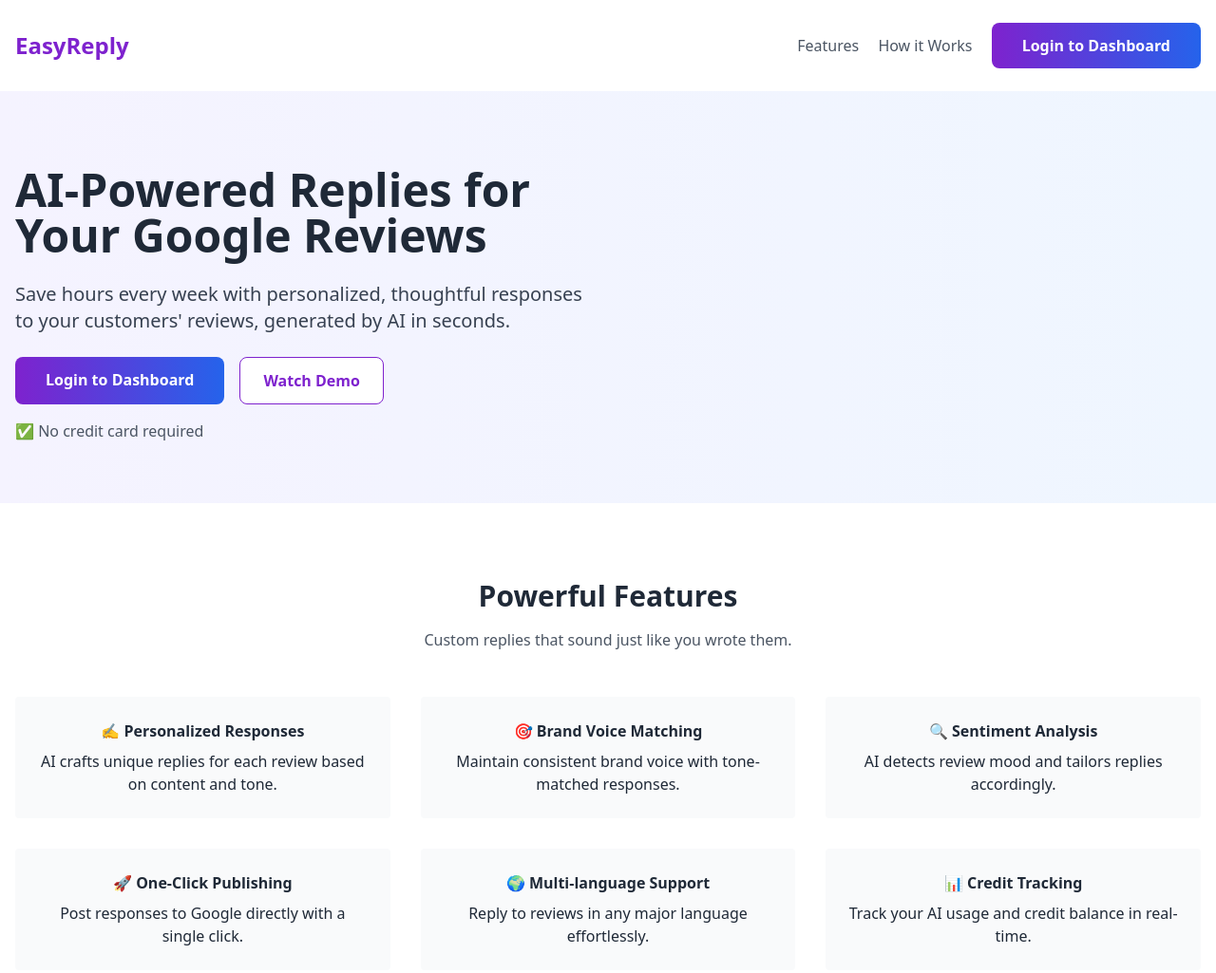
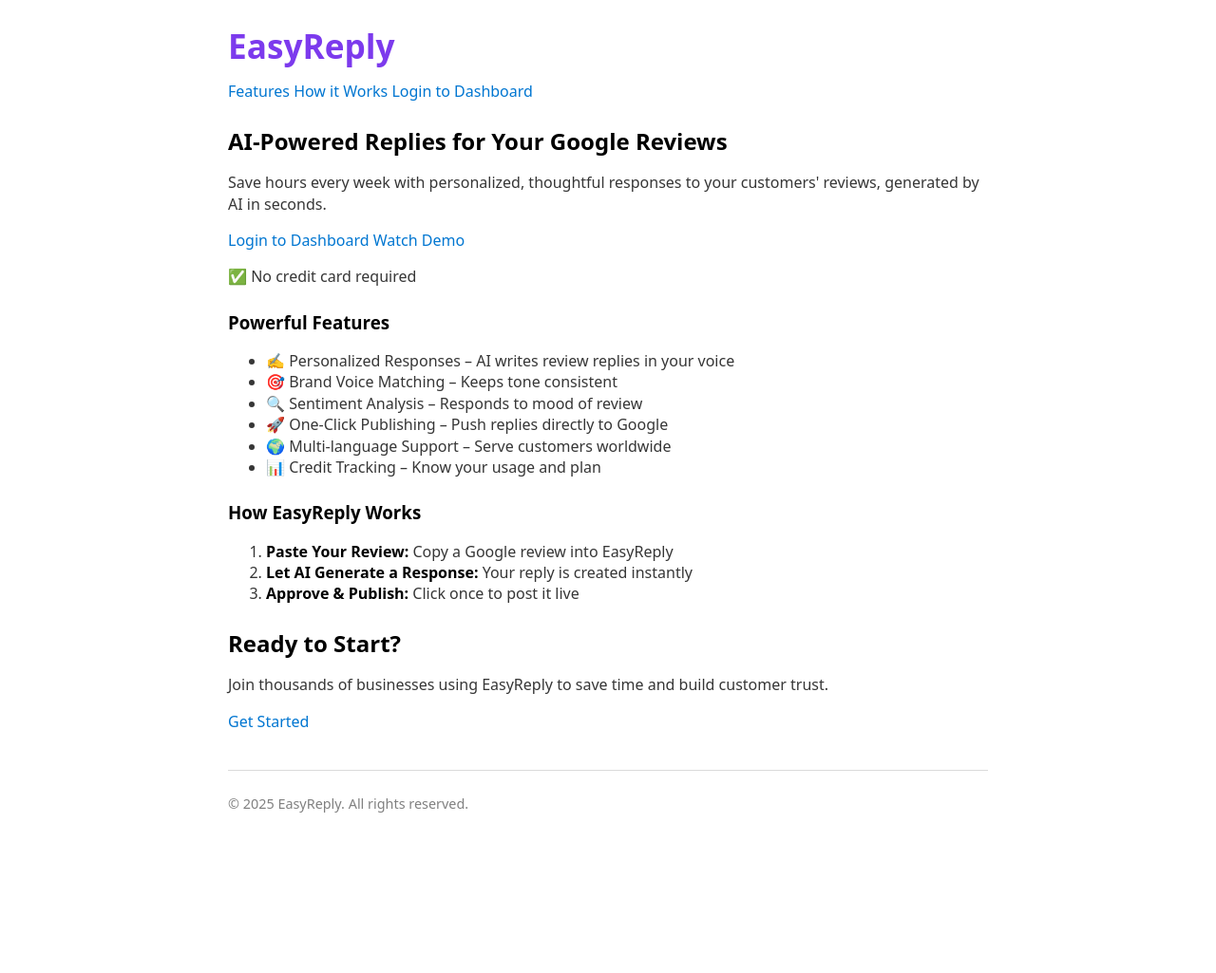
Before and after one commit to Superai-cool/easyreplywebpage, a plain HTML site: page index.html in a window 1280 px wide. Shown: the top 1025 px of the page at 95% size. After the commit the page ends 877 px from the top, so only its background shows below. Drawn offline with nearby package versions, Linux system fonts and the light colour scheme.

Commit message:
Update index.html

```diff
--- a/index.html
+++ b/index.html
@@ -5,110 +5,66 @@
   <meta name="viewport" content="width=device-width, initial-scale=1.0" />
   <title>EasyReply – AI-Powered Google Review Replies</title>
   <link href="https://fonts.googleapis.com/css2?family=Poppins:wght@400;600;700&display=swap" rel="stylesheet" />
-  <script src="https://cdn.tailwindcss.com"></script>
-  <link rel="stylesheet" href="style.css">
+  <link rel="stylesheet" href="https://cdn.jsdelivr.net/npm/water.css@2/out/light.css" />
+  <link rel="stylesheet" href="style.css" />
 </head>
-<body class="text-gray-800">
+<body>
+
   <!-- Header -->
-  <header class="bg-white py-6 shadow-md">
-    <div class="container mx-auto px-4 flex justify-between items-center">
-      <div class="flex items-center">
-        <h1 class="text-2xl font-bold text-purple-700">EasyReply</h1>
-      </div>
-      <nav class="space-x-4">
-        <a href="#features" class="text-gray-600 hover:text-purple-700">Features</a>
-        <a href="#how-it-works" class="text-gray-600 hover:text-purple-700">How it Works</a>
-        <a href="#" class="cta-button">Login to Dashboard</a>
-      </nav>
-    </div>
+  <header>
+    <h1 style="color: #7c3aed;">EasyReply</h1>
+    <nav>
+      <a href="#features">Features</a>
+      <a href="#how-it-works">How it Works</a>
+      <a href="https://dashboard.easyreply.app/">Login to Dashboard</a>
+    </nav>
   </header>
 
   <!-- Hero Section -->
-  <section class="pt-20 pb-16 gradient-bg">
-    <div class="container mx-auto px-4 grid grid-cols-1 lg:grid-cols-2 gap-12 items-center">
-      <div>
-        <h2 class="text-4xl lg:text-5xl font-bold mb-6 leading-tight">AI-Powered Replies for Your Google Reviews</h2>
-        <p class="text-xl text-gray-700 mb-6">Save hours every week with personalized, thoughtful responses to your customers' reviews, generated by AI in seconds.</p>
-        <div class="flex flex-col sm:flex-row gap-4">
-          <a href="#" class="cta-button text-center">Login to Dashboard</a>
-          <a href="#" class="bg-white border border-purple-700 text-purple-700 px-6 py-3 rounded-lg font-semibold text-center hover:bg-purple-50">Watch Demo</a>
-        </div>
-        <p class="mt-4 text-gray-600">✅ No credit card required</p>
-      </div>
-    </div>
+  <section>
+    <h2>AI-Powered Replies for Your Google Reviews</h2>
+    <p>
+      Save hours every week with personalized, thoughtful responses to your customers' reviews, generated by AI in seconds.
+    </p>
+    <a href="https://dashboard.easyreply.app/" class="button">Login to Dashboard</a>
+    <a href="#" class="button alt">Watch Demo</a>
+    <p style="margin-top: 1rem;">✅ No credit card required</p>
   </section>
 
   <!-- Features Section -->
-  <section id="features" class="py-20 bg-white">
-    <div class="container mx-auto px-4 text-center">
-      <h2 class="text-3xl font-bold mb-4">Powerful Features</h2>
-      <p class="mb-12 text-gray-600">Custom replies that sound just like you wrote them.</p>
-      <div class="grid md:grid-cols-3 gap-8">
-        <div class="p-6 bg-gray-50 rounded feature-box">
-          <h4 class="font-semibold mb-2">✍️ Personalized Responses</h4>
-          <p>AI crafts unique replies for each review based on content and tone.</p>
-        </div>
-        <div class="p-6 bg-gray-50 rounded feature-box">
-          <h4 class="font-semibold mb-2">🎯 Brand Voice Matching</h4>
-          <p>Maintain consistent brand voice with tone-matched responses.</p>
-        </div>
-        <div class="p-6 bg-gray-50 rounded feature-box">
-          <h4 class="font-semibold mb-2">🔍 Sentiment Analysis</h4>
-          <p>AI detects review mood and tailors replies accordingly.</p>
-        </div>
-        <div class="p-6 bg-gray-50 rounded feature-box">
-          <h4 class="font-semibold mb-2">🚀 One-Click Publishing</h4>
-          <p>Post responses to Google directly with a single click.</p>
-        </div>
-        <div class="p-6 bg-gray-50 rounded feature-box">
-          <h4 class="font-semibold mb-2">🌍 Multi-language Support</h4>
-          <p>Reply to reviews in any major language effortlessly.</p>
-        </div>
-        <div class="p-6 bg-gray-50 rounded feature-box">
-          <h4 class="font-semibold mb-2">📊 Credit Tracking</h4>
-          <p>Track your AI usage and credit balance in real-time.</p>
-        </div>
-      </div>
-    </div>
+  <section id="features">
+    <h3>Powerful Features</h3>
+    <ul>
+      <li>✍️ Personalized Responses – AI writes review replies in your voice</li>
+      <li>🎯 Brand Voice Matching – Keeps tone consistent</li>
+      <li>🔍 Sentiment Analysis – Responds to mood of review</li>
+      <li>🚀 One-Click Publishing – Push replies directly to Google</li>
+      <li>🌍 Multi-language Support – Serve customers worldwide</li>
+      <li>📊 Credit Tracking – Know your usage and plan</li>
+    </ul>
   </section>
 
   <!-- How It Works -->
-  <section id="how-it-works" class="py-20 bg-gray-50">
-    <div class="container mx-auto px-4 text-center">
-      <h2 class="text-3xl font-bold mb-4">How EasyReply Works</h2>
-      <p class="mb-12 text-gray-600">3 quick steps to turn your reviews into reputation gold.</p>
-      <div class="grid md:grid-cols-3 gap-8">
-        <div>
-          <div class="step-circle">1</div>
-          <h4 class="font-semibold mb-2">Paste Your Review</h4>
-          <p>Copy any customer review from Google and drop it into EasyReply.</p>
-        </div>
-        <div>
-          <div class="step-circle">2</div>
-          <h4 class="font-semibold mb-2">Let AI Work Its Magic</h4>
-          <p>Our AI reads the tone and content, then writes a smart reply instantly.</p>
-        </div>
-        <div>
-          <div class="step-circle">3</div>
-          <h4 class="font-semibold mb-2">Approve & Publish</h4>
-          <p>Click to approve or tweak the reply, then publish directly to your profile.</p>
-        </div>
-      </div>
-    </div>
+  <section id="how-it-works">
+    <h3>How EasyReply Works</h3>
+    <ol>
+      <li><strong>Paste Your Review:</strong> Copy a Google review into EasyReply</li>
+      <li><strong>Let AI Generate a Response:</strong> Your reply is created instantly</li>
+      <li><strong>Approve & Publish:</strong> Click once to post it live</li>
+    </ol>
   </section>
 
-  <!-- Final CTA -->
-  <section class="py-20 bg-purple-700 text-white text-center">
-    <div class="container mx-auto px-4">
-      <h2 class="text-3xl font-bold mb-4">Ready to Start?</h2>
-      <p class="mb-6">Join thousands of businesses using EasyReply to save time and build customer trust.</p>
-      <a href="#" class="cta-button">Get Started</a>
-    </div>
+  <!-- CTA Section -->
+  <section>
+    <h2>Ready to Start?</h2>
+    <p>Join thousands of businesses using EasyReply to save time and build customer trust.</p>
+    <a href="https://dashboard.easyreply.app/" class="button">Get Started</a>
   </section>
 
   <!-- Footer -->
-  <footer class="bg-gray-100 py-6 text-center text-sm text-gray-600">
-    © 2025 EasyReply. All rights reserved.
+  <footer>
+    <p style="font-size: 0.9rem; color: gray;">© 2025 EasyReply. All rights reserved.</p>
   </footer>
+
 </body>
 </html>
```
